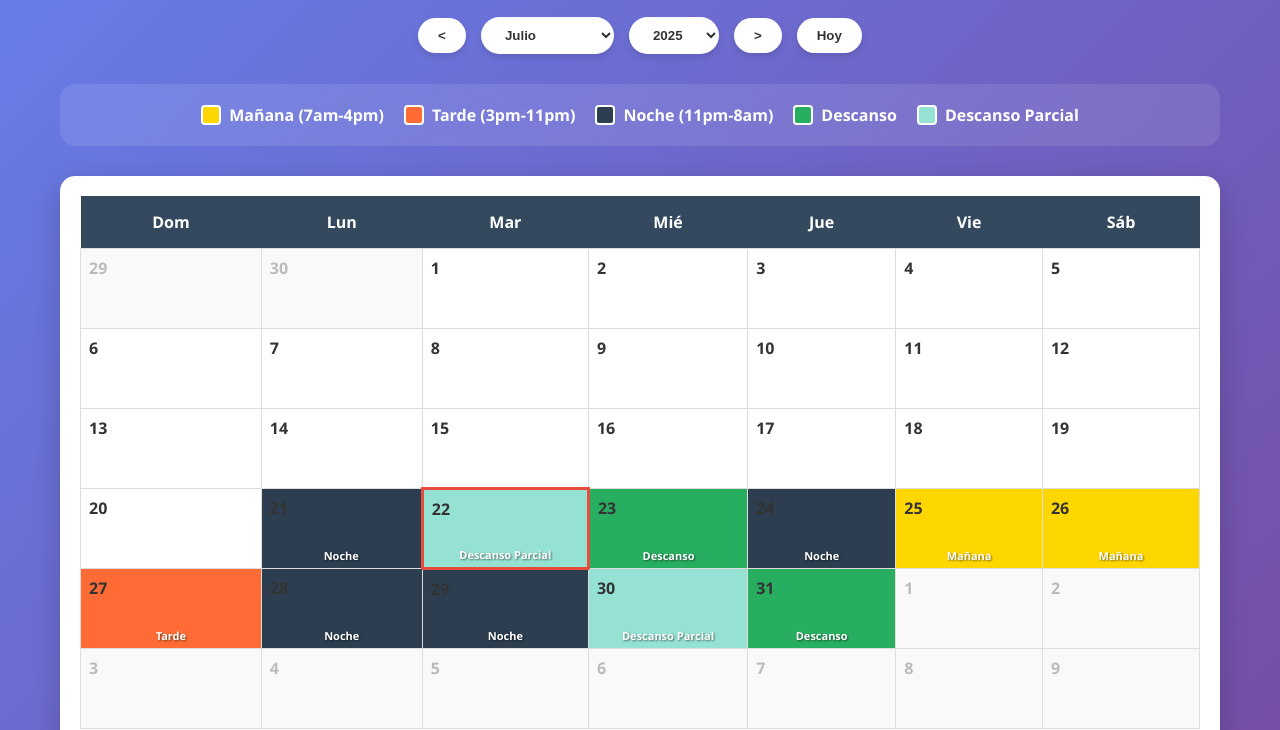
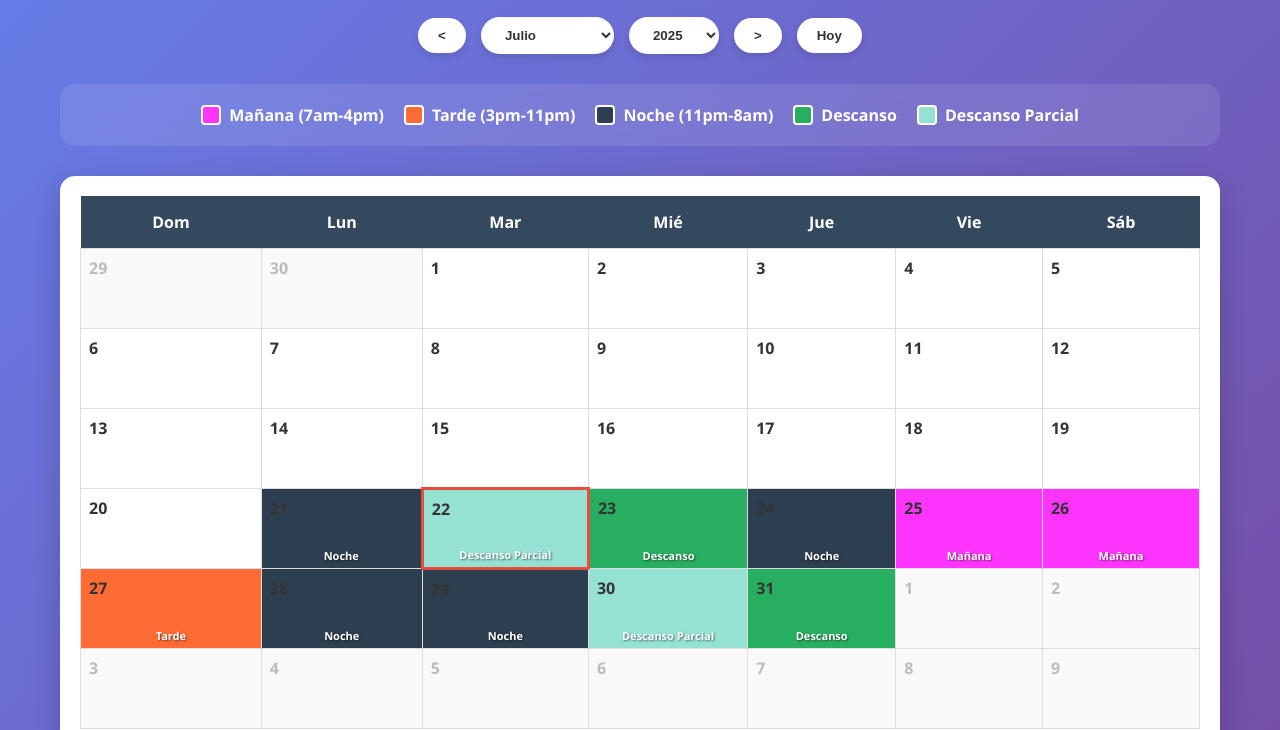
Before and after one commit to Sharkyiex/calendario, a plain HTML site: page index.html in a window 1280 px wide. Shown: the part 78-808 px from the top of the page. Drawn offline with Linux system fonts and the light colour scheme.

Commit message:
Update colores

```diff
--- a/index.html
+++ b/index.html
@@ -88,7 +88,7 @@
             border: 2px solid white;
         }
 
-        .morning { background-color: #FFD700; }
+        .morning { background-color: #ff35ff; }
         .afternoon { background-color: #FF6B35; }
         .night { background-color: #2C3E50; }
         .rest { background-color: #27AE60; }
```
